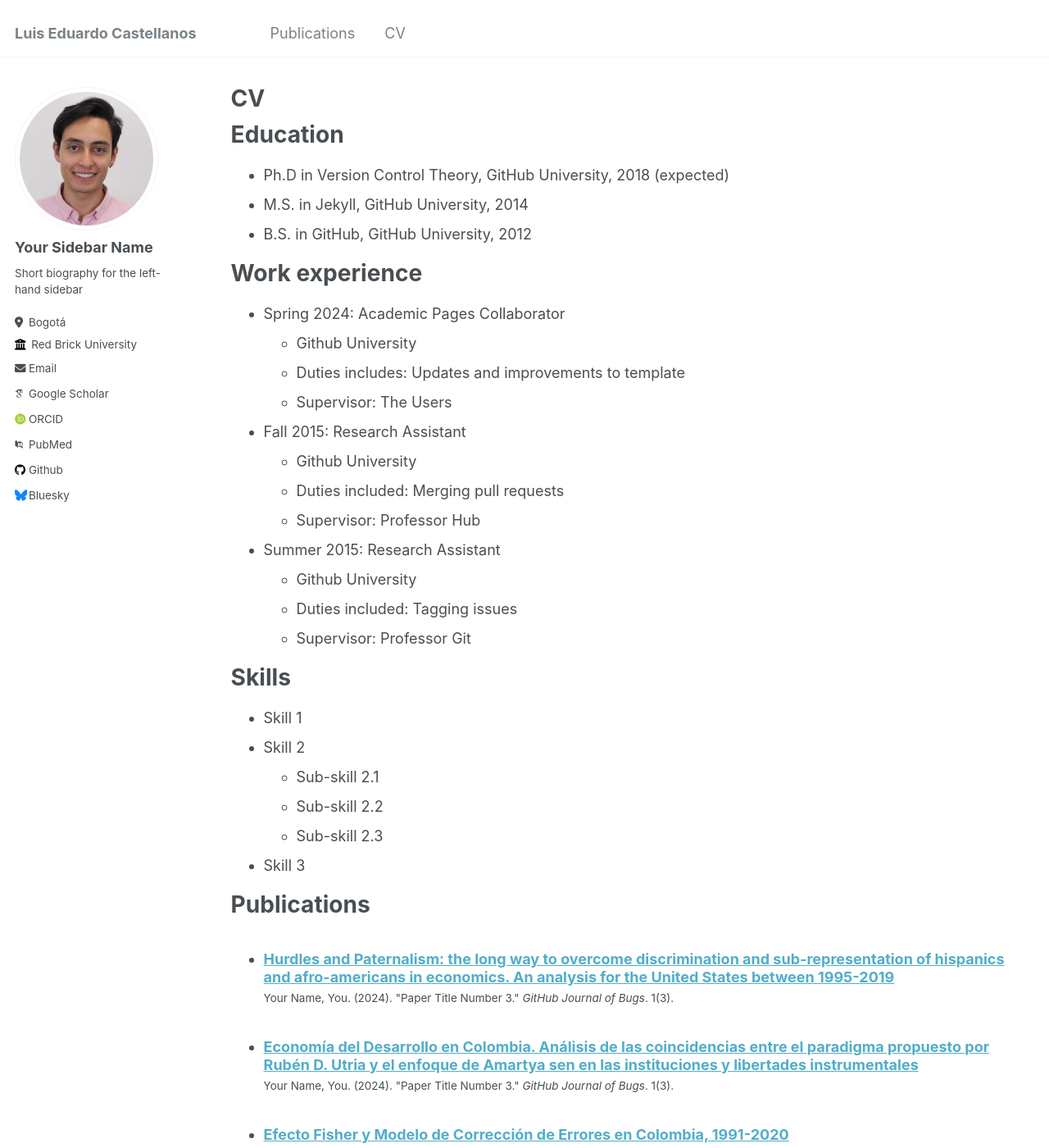
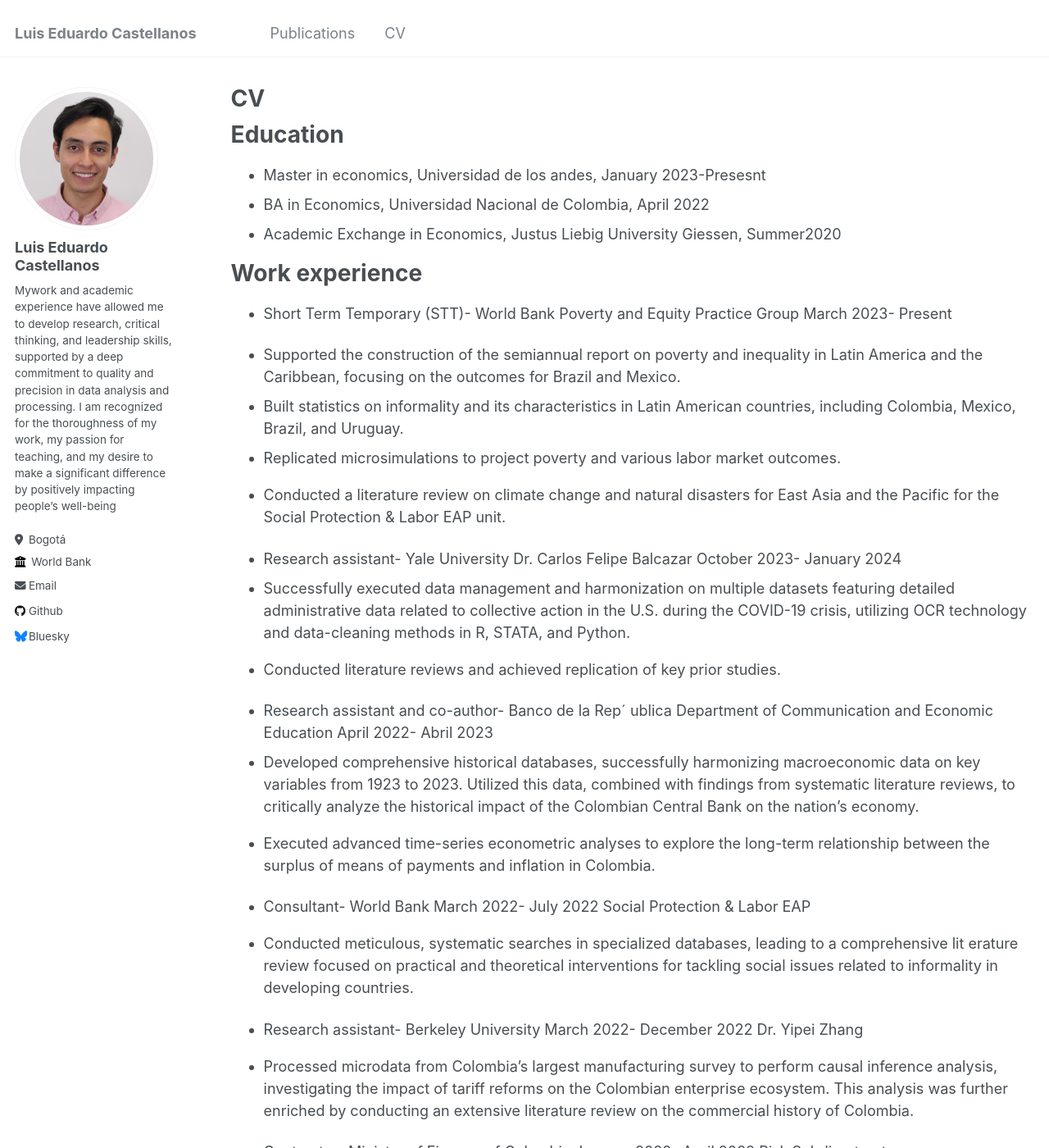
Before and after one commit to LuisCR-22/LuisCR-22.github.io, a Jekyll site: the page built from _pages/cv.md, in a window 1280 px wide and 1400 px high. Shown: the whole window at 82% size. Built offline with Jekyll 4.4.1, drawn with Linux system fonts in a browser that asks for light colours; some web fonts are replaced; some of the changed text lies outside the part shown.

Commit message:
Actualizacion del config
Se agregaron datos del cv y se actualizó el config

```diff
--- a/_config.yml
+++ b/_config.yml
@@ -22,21 +22,24 @@
 author:
   # Biographic information
   avatar           : "profile.png"
-  name             : "Your Sidebar Name"
+  name             : "Luis Eduardo Castellanos"
   pronouns         : # example: "she/her"
-  bio              : "Short biography for the left-hand sidebar"
+  bio              : "Mywork and academic experience have allowed me to develop research, critical thinking, and leadership
+ skills, supported by a deep commitment to quality and precision in data analysis and processing. I am
+ recognized for the thoroughness of my work, my passion for teaching, and my desire to make a significant
+ difference by positively impacting people’s well-being"
   location         : "Bogotá"
-  employer         : "Red Brick University"
+  employer         : "World Bank"
   uri              : # URL
-  email            : "none@example.org"
+  email            : "le.castellanos10@uniandes.edu.co"
 
   # Academic websites
   arxiv            : # URL - Update with the correct link to your profile
-  googlescholar    : "https://scholar.google.com/citations?user=PS_CX0AAAAAJ"
+  googlescholar    : #"https://scholar.google.com/citations?user=PS_CX0AAAAAJ"
   impactstory      : # URL
-  orcid            : "http://orcid.org/yourorcidurl"
+  orcid            : #"http://orcid.org/yourorcidurl"
   semantic         : # URL
-  pubmed           : "https://www.ncbi.nlm.nih.gov/pubmed/?term=john+snow"
+  pubmed           : #"https://www.ncbi.nlm.nih.gov/pubmed/?term=john+snow"
   researchgate     : # URL
 
   # Repositories and software development
--- a/_pages/cv.md
+++ b/_pages/cv.md
@@ -11,35 +11,73 @@
 
 Education
 ======
-* Ph.D in Version Control Theory, GitHub University, 2018 (expected)
-* M.S. in Jekyll, GitHub University, 2014
-* B.S. in GitHub, GitHub University, 2012
+* Master in economics, Universidad de los andes, January 2023-Presesnt
+* BA in Economics, Universidad Nacional de Colombia, April 2022
+* Academic Exchange in Economics, Justus Liebig University Giessen, Summer2020
 
 Work experience
 ======
-* Spring 2024: Academic Pages Collaborator
-  * Github University
-  * Duties includes: Updates and improvements to template
-  * Supervisor: The Users
+* Short Term Temporary (STT)- World Bank
+ Poverty and Equity Practice Group
+ March 2023- Present
 
-* Fall 2015: Research Assistant
-  * Github University
-  * Duties included: Merging pull requests
-  * Supervisor: Professor Hub
+ * Supported the construction of the semiannual report on poverty and inequality in Latin America and
+ the Caribbean, focusing on the outcomes for Brazil and Mexico.
+ * Built statistics on informality and its characteristics in Latin American countries, including Colombia,
+ Mexico, Brazil, and Uruguay.
+ * Replicated microsimulations to project poverty and various labor market outcomes.
+ * Conducted a literature review on climate change and natural disasters for East Asia and the Pacific for
+ the Social Protection & Labor EAP unit.
 
-* Summer 2015: Research Assistant
-  * Github University
-  * Duties included: Tagging issues
-  * Supervisor: Professor Git
+* Research assistant- Yale University
+ Dr. Carlos Felipe Balcazar
+ October 2023- January 2024
+ * Successfully executed data management and harmonization on multiple datasets featuring detailed
+ administrative data related to collective action in the U.S. during the COVID-19 crisis, utilizing OCR
+ technology and data-cleaning methods in R, STATA, and Python.
+ * Conducted literature reviews and achieved replication of key prior studies.
+
+* Research assistant and co-author- Banco de la Rep´ ublica
+ Department of Communication and Economic Education
+ April 2022- Abril 2023
+ * Developed comprehensive historical databases, successfully harmonizing macroeconomic data on key
+ variables from 1923 to 2023. Utilized this data, combined with findings from systematic literature
+ reviews, to critically analyze the historical impact of the Colombian Central Bank on the nation’s
+ economy.
+ * Executed advanced time-series econometric analyses to explore the long-term relationship between the
+ surplus of means of payments and inflation in Colombia.
+
+* Consultant- World Bank
+ March 2022- July 2022
+ Social Protection & Labor EAP
+ * Conducted meticulous, systematic searches in specialized databases, leading to a comprehensive lit
+erature review focused on practical and theoretical interventions for tackling social issues related to
+ informality in developing countries.
+
+* Research assistant- Berkeley University
+ March 2022- December 2022
+ Dr. Yipei Zhang
+ * Processed microdata from Colombia’s largest manufacturing survey to perform causal inference analysis,
+ investigating the impact of tariff reforms on the Colombian enterprise ecosystem. This analysis was
+ further enriched by conducting an extensive literature review on the commercial history of Colombia.
+
+* Contractor- Ministry of Finance of Colombia
+ January 2022- April 2022
+ Risk Subdirectorate
+ * Implemented models to analyze the optimal issuance of sovereign bonds intended to finance health
+ expenses in territorial entities. I supported the monthly preparation of the National Government Debt
+ Profile.
 
 Skills
 ======
-* Skill 1
-* Skill 2
-  * Sub-skill 2.1
-  * Sub-skill 2.2
-  * Sub-skill 2.3
-* Skill 3
+* Academic writing
+* R and RStudio
+* Excel
+* Eviews
+* Stata
+* Python
+* English
+* German
 
 Publications
 ======
@@ -47,11 +85,11 @@
     {% include archive-single-cv.html %}
   {% endfor %}</ul>
 
-Talks
-======
-  <ul>{% for post in site.talks reversed %}
-    {% include archive-single-talk-cv.html  %}
-  {% endfor %}</ul>
+#Talks
+#======
+  #<ul>{% for post in site.talks reversed %}
+    #{% include archive-single-talk-cv.html  %}
+  #{% endfor %}</ul>
 
 Teaching
 ======
@@ -59,6 +97,7 @@
     {% include archive-single-cv.html %}
   {% endfor %}</ul>
 
-Service and leadership
+Distinctions
 ======
-* Currently signed in to 43 different slack teams
+ Honors Degree      Universidad Nacional de Colombia
+ Francisco Pizano de Brigard Scholarship       Universidad de los Andes
```
Also changed, not shown: _teaching/2014-spring-teaching-1.md (+5 -14 lines), _teaching/2015-spring-teaching-2.md (+6 -14 lines).
